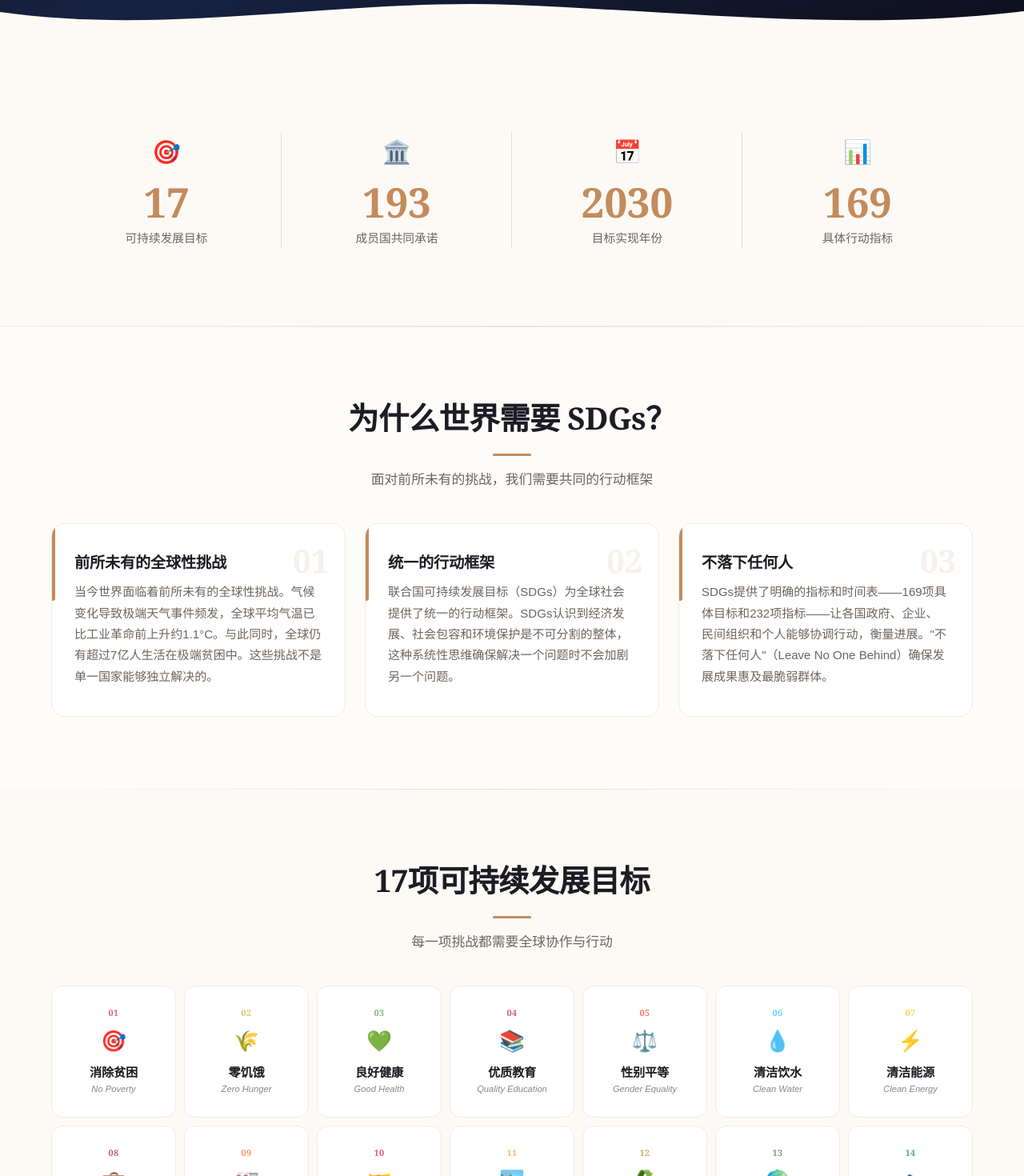
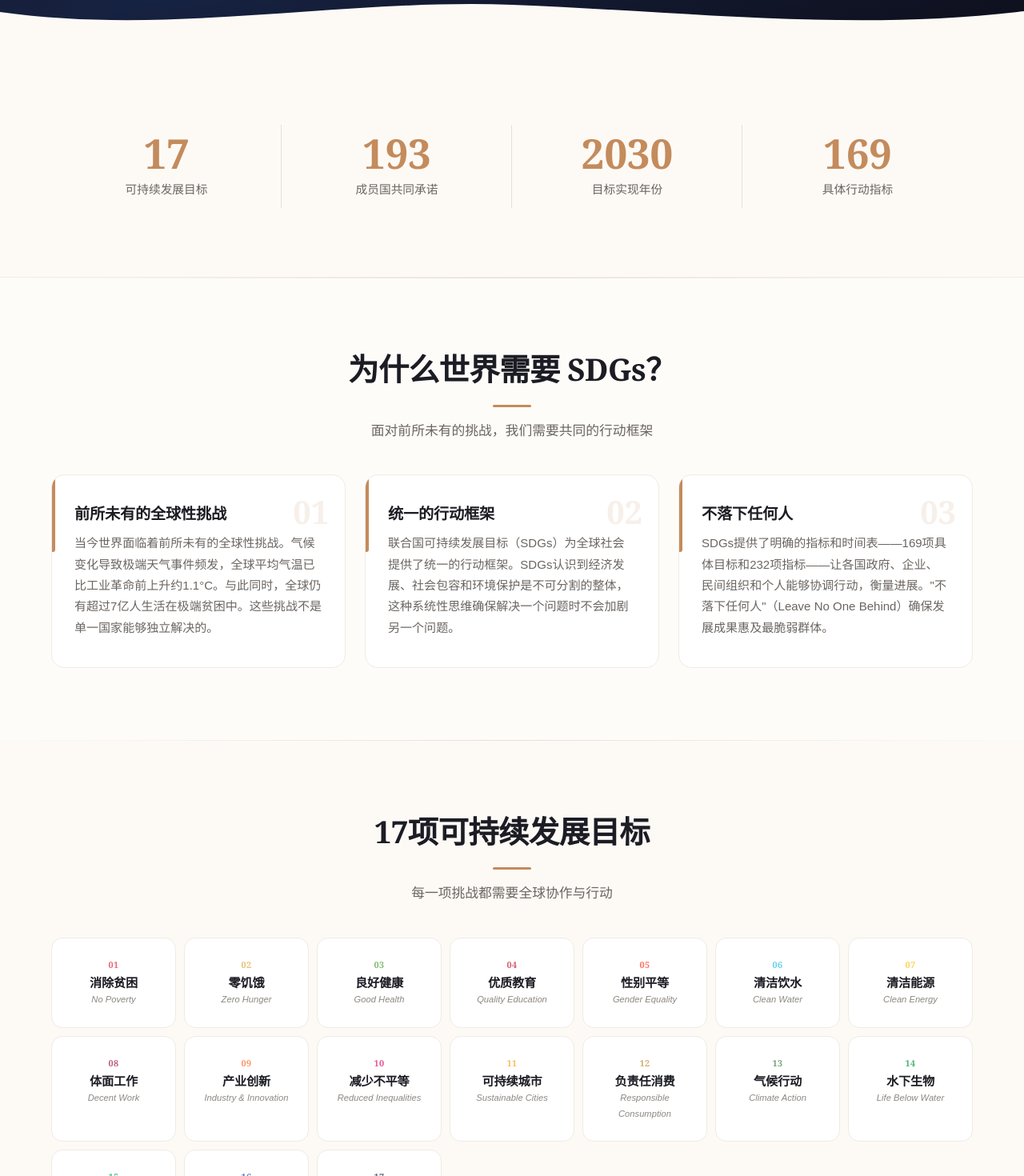
Before and after one commit to bdqt5k9scq-rgb/Google-site, a Vue app: page / in a window 1280 px wide. Shown: the part 560-2030 px from the top of the page at 80% size. Built offline with nearby package versions, Linux system fonts and the light colour scheme.

Commit message:
fix: remove emoji icons from Home and About pages — use clean typography instead

```diff
--- a/src/views/About.vue
+++ b/src/views/About.vue
@@ -4,10 +4,10 @@ import gsap from 'gsap'
 import { GSAP_EASE } from '@/lib/animations'
 
 const objectives = [
-  { title: '提高公众认识', desc: '提高公众对可持续发展目标的认识和理解', icon: '📢' },
-  { title: '教育资源支持', desc: '提供教育资源和工具，赋能个人与组织', icon: '📖' },
-  { title: '跨学科合作', desc: '促进跨学科合作与知识共享', icon: '🤝' },
-  { title: '本地化行动', desc: '推动本地化的可持续发展行动与实践', icon: '📍' }
+  { title: '提高公众认识', desc: '提高公众对可持续发展目标的认识和理解' },
+  { title: '教育资源支持', desc: '提供教育资源和工具，赋能个人与组织' },
+  { title: '跨学科合作', desc: '促进跨学科合作与知识共享' },
+  { title: '本地化行动', desc: '推动本地化的可持续发展行动与实践' }
 ]
 
 onMounted(() => {
@@ -55,7 +55,6 @@ onMounted(() => {
           <h2 class="section-title">我们的目标</h2>
           <div class="objectives-grid">
             <div v-for="(obj, i) in objectives" :key="i" class="obj-card">
-              <span class="obj-icon">{{ obj.icon }}</span>
               <span class="obj-num">{{ String(i + 1).padStart(2, '0') }}</span>
               <h3>{{ obj.title }}</h3>
               <p>{{ obj.desc }}</p>
@@ -158,7 +157,6 @@ onMounted(() => {
   border-color: transparent;
   transform: translateY(-4px);
 }
-.obj-icon { font-size: 2.2rem; display: block; margin-bottom: 12px; }
 .obj-num {
   font-family: Georgia, serif;
   font-size: 0.7rem; font-weight: 700; letter-spacing: 0.06em;
--- a/src/views/Home.vue
+++ b/src/views/Home.vue
@@ -7,23 +7,23 @@ import { GSAP_EASE } from '@/lib/animations'
 const router = useRouter()
 
 const allSDGs = [
-  { id: 1, title: '消除贫困', subtitle: 'No Poverty', color: '#e5243b', icon: '🎯' },
-  { id: 2, title: '零饥饿', subtitle: 'Zero Hunger', color: '#dda63a', icon: '🌾' },
-  { id: 3, title: '良好健康', subtitle: 'Good Health', color: '#4c9f38', icon: '💚' },
-  { id: 4, title: '优质教育', subtitle: 'Quality Education', color: '#c5192d', icon: '📚' },
-  { id: 5, title: '性别平等', subtitle: 'Gender Equality', color: '#ff3a21', icon: '⚖️' },
-  { id: 6, title: '清洁饮水', subtitle: 'Clean Water', color: '#26bde2', icon: '💧' },
-  { id: 7, title: '清洁能源', subtitle: 'Clean Energy', color: '#fcc30b', icon: '⚡' },
-  { id: 8, title: '体面工作', subtitle: 'Decent Work', color: '#a21942', icon: '💼' },
-  { id: 9, title: '产业创新', subtitle: 'Industry & Innovation', color: '#fd6925', icon: '🏭' },
-  { id: 10, title: '减少不平等', subtitle: 'Reduced Inequalities', color: '#dd1367', icon: '🤝' },
-  { id: 11, title: '可持续城市', subtitle: 'Sustainable Cities', color: '#fd9d24', icon: '🏙️' },
-  { id: 12, title: '负责任消费', subtitle: 'Responsible Consumption', color: '#bf8b2e', icon: '♻️' },
-  { id: 13, title: '气候行动', subtitle: 'Climate Action', color: '#3f7e44', icon: '🌍' },
-  { id: 14, title: '水下生物', subtitle: 'Life Below Water', color: '#009444', icon: '🐟' },
-  { id: 15, title: '陆地生物', subtitle: 'Life on Land', color: '#00a651', icon: '🌿' },
-  { id: 16, title: '和平正义', subtitle: 'Peace & Justice', color: '#19489d', icon: '🕊️' },
-  { id: 17, title: '伙伴关系', subtitle: 'Partnerships', color: '#192841', icon: '🌐' }
+  { id: 1, title: '消除贫困', subtitle: 'No Poverty', color: '#e5243b' },
+  { id: 2, title: '零饥饿', subtitle: 'Zero Hunger', color: '#dda63a' },
+  { id: 3, title: '良好健康', subtitle: 'Good Health', color: '#4c9f38' },
+  { id: 4, title: '优质教育', subtitle: 'Quality Education', color: '#c5192d' },
+  { id: 5, title: '性别平等', subtitle: 'Gender Equality', color: '#ff3a21' },
+  { id: 6, title: '清洁饮水', subtitle: 'Clean Water', color: '#26bde2' },
+  { id: 7, title: '清洁能源', subtitle: 'Clean Energy', color: '#fcc30b' },
+  { id: 8, title: '体面工作', subtitle: 'Decent Work', color: '#a21942' },
+  { id: 9, title: '产业创新', subtitle: 'Industry & Innovation', color: '#fd6925' },
+  { id: 10, title: '减少不平等', subtitle: 'Reduced Inequalities', color: '#dd1367' },
+  { id: 11, title: '可持续城市', subtitle: 'Sustainable Cities', color: '#fd9d24' },
+  { id: 12, title: '负责任消费', subtitle: 'Responsible Consumption', color: '#bf8b2e' },
+  { id: 13, title: '气候行动', subtitle: 'Climate Action', color: '#3f7e44' },
+  { id: 14, title: '水下生物', subtitle: 'Life Below Water', color: '#009444' },
+  { id: 15, title: '陆地生物', subtitle: 'Life on Land', color: '#00a651' },
+  { id: 16, title: '和平正义', subtitle: 'Peace & Justice', color: '#19489d' },
+  { id: 17, title: '伙伴关系', subtitle: 'Partnerships', color: '#192841' }
 ]
 
 const teamMembers = [
@@ -34,10 +34,10 @@ const teamMembers = [
 ]
 
 const stats = [
-  { number: '17', label: '可持续发展目标', icon: '🎯' },
-  { number: '193', label: '成员国共同承诺', icon: '🏛️' },
-  { number: '2030', label: '目标实现年份', icon: '📅' },
-  { number: '169', label: '具体行动指标', icon: '📊' }
+  { number: '17', label: '可持续发展目标' },
+  { number: '193', label: '成员国共同承诺' },
+  { number: '2030', label: '目标实现年份' },
+  { number: '169', label: '具体行动指标' }
 ]
 
 const whySDGs = [
@@ -135,8 +135,8 @@ onMounted(() => {
       <div class="container">
         <div class="stats-grid">
           <div v-for="stat in stats" :key="stat.label" class="stat-card">
-            <span class="stat-icon">{{ stat.icon }}</span>
             <div class="stat-number">{{ stat.number }}</div>
+            <div class="stat-rule"></div>
             <div class="stat-label">{{ stat.label }}</div>
           </div>
         </div>
@@ -172,7 +172,6 @@ onMounted(() => {
             @click="router.push('/sdgs')"
           >
             <span class="sdg-num">{{ String(sdg.id).padStart(2, '0') }}</span>
-            <span class="sdg-icon">{{ sdg.icon }}</span>
             <h3>{{ sdg.title }}</h3>
             <p class="sdg-en">{{ sdg.subtitle }}</p>
           </div>
@@ -324,7 +323,6 @@ onMounted(() => {
   content: ''; position: absolute; right: 0; top: 15%; height: 70%;
   width: 1px; background: #e8dfd5;
 }
-.stat-icon { font-size: 1.8rem; display: block; margin-bottom: 12px; }
 .stat-number {
   font-family: Georgia, serif;
   font-size: 3.2rem;
@@ -438,7 +436,6 @@ onMounted(() => {
   display: block;
   margin-bottom: 4px;
 }
-.sdg-icon { font-size: 1.6rem; display: block; margin-bottom: 8px; }
 .sdg-item h3 {
   font-family: Georgia, serif;
   font-size: 0.95rem;
```
